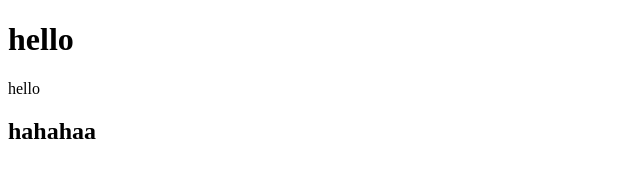
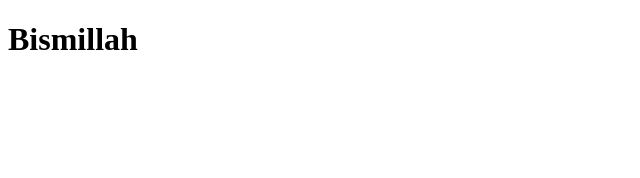
Before and after one commit to Rogerfar1/Hello, a plain HTML site: page index.html in a window 1280 px wide. Shown: the whole page, without its empty margins (0-640 px from the left). Drawn offline with Linux system fonts and the light colour scheme.

Commit message:
first commit

```diff
--- a/index.html
+++ b/index.html
@@ -6,8 +6,6 @@
     <title>HAi</title>
 </head>
 <body>
-    <h1>hello</h1>
-    <p>hello</p>
-    <h2>hahahaa</h2>
+    <h1>Bismillah</h1>
 </body>
 </html>
```
